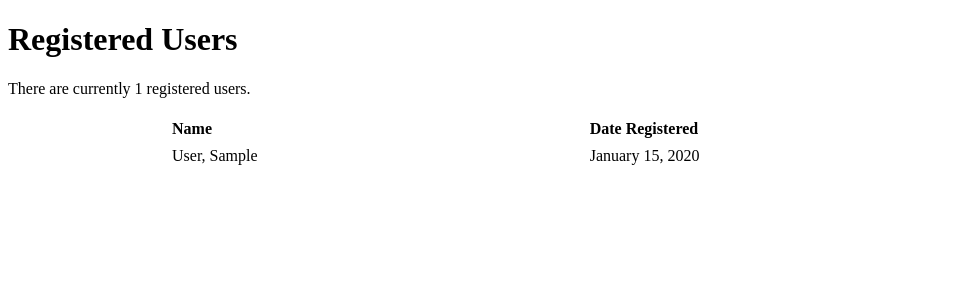
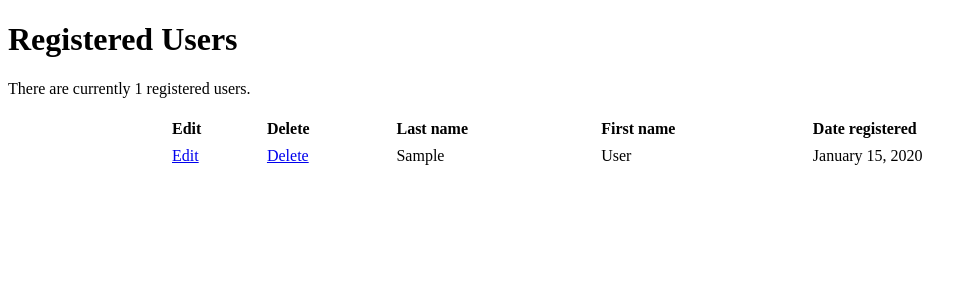
Before and after one commit to a-bakos/coding-practice, a PHP site: page /php-mysql/view_users.php in a window 1280 px wide. Shown: the top 300 px of the page, without its empty margins (0-977 px from the left). Run offline with PHP 8.4, Linux system fonts and the light colour scheme; tables that the repository leaves empty or names only in its code hold one stand-in row (values such as "Sample post").

Commit message:
PHP/MySQL - sending values to a script

```diff
--- a/php/php-mysql/view_users.php
+++ b/php/php-mysql/view_users.php
@@ -10,7 +10,7 @@
 require ( 'mysqli_connect.php' ); // connect to the db
 
 // make the query
-$q = "SELECT CONCAT(last_name, ', ', first_name) AS name, DATE_FORMAT(registration_date, '%M %d, %Y') AS dr FROM users ORDER BY registration_date ASC";
+$q = "SELECT last_name, first_name, DATE_FORMAT(registration_date, '%M %d, %Y') AS dr, user_id FROM users ORDER BY registration_date ASC";
 $r = @mysqli_query( $dbc, $q ); // run the query
 
 $num = mysqli_num_rows( $r ); // count the number of returned rows
@@ -20,11 +20,23 @@ if ( $num > 0 ) { // if it ran ok
 	echo "<p>There are currently $num registered users.</p>\n";
 
 	echo '<table align="center" cellspacing="3" cellpadding="3" width="75%">
-	<tr><td align="left"><strong>Name</strong></td><td align="left"><strong>Date Registered</strong></td></tr>';
+	<tr>
+		<td align="left"><strong>Edit</strong></td>
+		<td align="left"><strong>Delete</strong></td>
+		<td align="left"><strong>Last name</strong></td>
+		<td align="left"><strong>First name</strong></td>
+		<td align="left"><strong>Date registered</strong></td>
+	</tr>';
 
 	// fetch and print all the records
 	while ( $row = mysqli_fetch_array( $r, MYSQLI_ASSOC ) ) {
-		echo '<tr><td align="left">' . $row['name'] . '</td><td align="left">' . $row['dr'] . '</td></tr>';
+		echo '<tr>
+		<td align="left"><a href="edit_user.php?id=' . $row['user_id'] . '">Edit</a></td>
+		<td align="left"><a href="delete_user.php?id=' . $row['user_id'] . '">Delete</a></td>
+		<td align="left">' . $row['first_name'] . '</td>
+		<td align="left">' . $row['last_name'] . '</td>
+		<td align="left">' . $row['dr'] . '</td>
+		</tr>';
 	}
 
 	echo '</table>';
```
